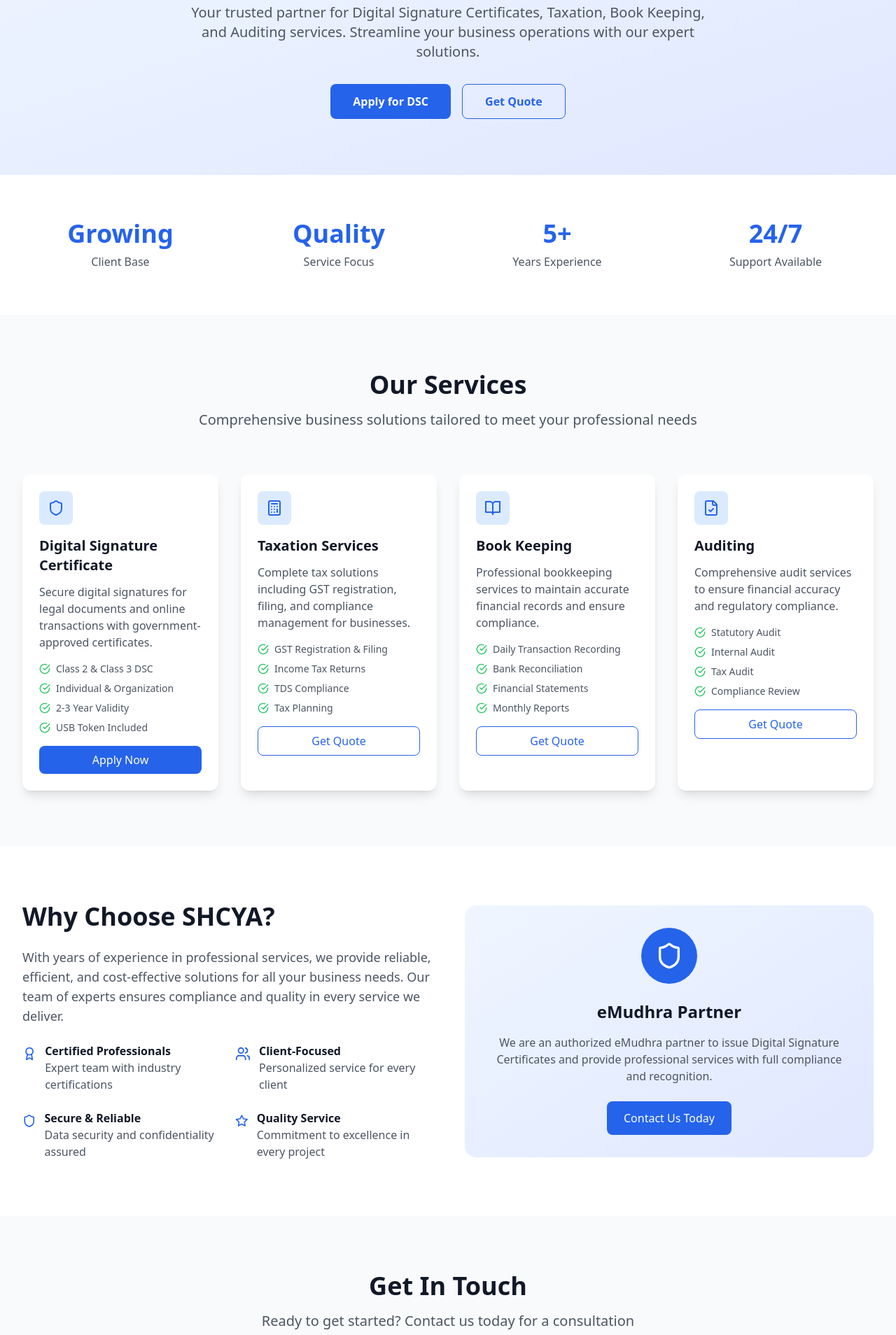
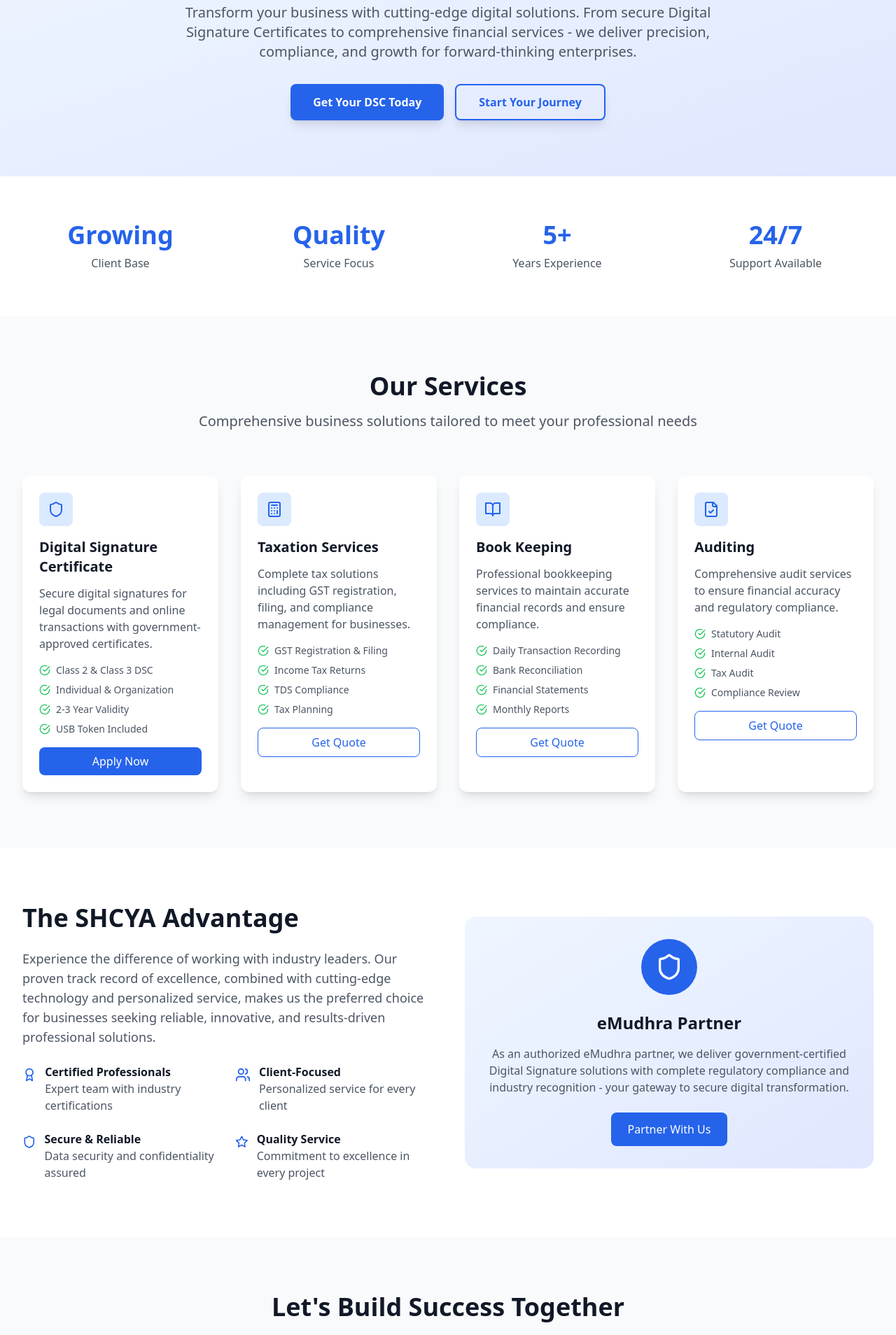
Before and after one commit to shcya/shcya, a React (Vite) app: page / in a window 1280 px wide. Shown: the part 240-2148 px from the top of the page at 70% size. Built offline with nearby package versions, Linux system fonts and the light colour scheme; no server answers.

Commit message:
Update hero section with more professional and catchy content

```diff
--- a/src/App.tsx
+++ b/src/App.tsx
@@ -444,24 +444,24 @@ const App = () => {
         <div className="max-w-7xl mx-auto px-4 sm:px-6 lg:px-8">
           <div className="text-center">
             <h1 className="text-4xl md:text-6xl font-bold text-gray-900 mb-6">
-              Professional <span className="text-blue-600">Digital Services</span>
+              Empowering Business <span className="text-blue-600">Excellence</span>
             </h1>
             <p className="text-xl text-gray-600 mb-8 max-w-3xl mx-auto">
-              Your trusted partner for Digital Signature Certificates, Taxation, Book Keeping, and Auditing services.
-              Streamline your business operations with our expert solutions.
+              Transform your business with cutting-edge digital solutions. From secure Digital Signature Certificates
+              to comprehensive financial services - we deliver precision, compliance, and growth for forward-thinking enterprises.
             </p>
             <div className="flex flex-col sm:flex-row gap-4 justify-center">
               <button
                 onClick={() => setShowDSCForm(true)}
-                className="bg-blue-600 text-white px-8 py-3 rounded-lg font-semibold hover:bg-blue-700 transition-colors"
+                className="bg-blue-600 text-white px-8 py-3 rounded-lg font-semibold hover:bg-blue-700 transition-all duration-300 transform hover:scale-105 shadow-lg hover:shadow-xl"
               >
-                Apply for DSC
+                Get Your DSC Today
               </button>
               <button
                 onClick={() => setShowServiceForm(true)}
-                className="border border-blue-600 text-blue-600 px-8 py-3 rounded-lg font-semibold hover:bg-blue-50 transition-colors"
+                className="border-2 border-blue-600 text-blue-600 px-8 py-3 rounded-lg font-semibold hover:bg-blue-600 hover:text-white transition-all duration-300 transform hover:scale-105 shadow-lg hover:shadow-xl"
               >
-                Get Quote
+                Start Your Journey
               </button>
             </div>
           </div>
@@ -534,10 +534,11 @@ const App = () => {
         <div className="max-w-7xl mx-auto px-4 sm:px-6 lg:px-8">
           <div className="grid grid-cols-1 lg:grid-cols-2 gap-12 items-center">
             <div>
-              <h2 className="text-3xl md:text-4xl font-bold text-gray-900 mb-6">Why Choose SHCYA?</h2>
+              <h2 className="text-3xl md:text-4xl font-bold text-gray-900 mb-6">The SHCYA Advantage</h2>
               <p className="text-lg text-gray-600 mb-6">
-                With years of experience in professional services, we provide reliable, efficient, and cost-effective solutions
-                for all your business needs. Our team of experts ensures compliance and quality in every service we deliver.
+                Experience the difference of working with industry leaders. Our proven track record of excellence,
+                combined with cutting-edge technology and personalized service, makes us the preferred choice for
+                businesses seeking reliable, innovative, and results-driven professional solutions.
               </p>
               <div className="grid grid-cols-1 sm:grid-cols-2 gap-6">
                 <div className="flex items-start space-x-3">
@@ -577,14 +578,14 @@ const App = () => {
                 </div>
                 <h3 className="text-2xl font-bold text-gray-900 mb-4">eMudhra Partner</h3>
                 <p className="text-gray-600 mb-6">
-                  We are an authorized eMudhra partner to issue Digital Signature Certificates and provide professional services
-                  with full compliance and recognition.
+                  As an authorized eMudhra partner, we deliver government-certified Digital Signature solutions
+                  with complete regulatory compliance and industry recognition - your gateway to secure digital transformation.
                 </p>
                 <button
                   onClick={() => setShowServiceForm(true)}
                   className="bg-blue-600 text-white px-6 py-3 rounded-lg hover:bg-blue-700 transition-colors"
                 >
-                  Contact Us Today
+                  Partner With Us
                 </button>
               </div>
             </div>
@@ -596,8 +597,8 @@ const App = () => {
       <section id="contact" className="py-20 bg-gray-50">
         <div className="max-w-7xl mx-auto px-4 sm:px-6 lg:px-8">
           <div className="text-center mb-16">
-            <h2 className="text-3xl md:text-4xl font-bold text-gray-900 mb-4">Get In Touch</h2>
-            <p className="text-xl text-gray-600">Ready to get started? Contact us today for a consultation</p>
+            <h2 className="text-3xl md:text-4xl font-bold text-gray-900 mb-4">Let's Build Success Together</h2>
+            <p className="text-xl text-gray-600">Ready to transform your business? Connect with our experts for a personalized consultation</p>
           </div>
 
           <div className="grid grid-cols-1 md:grid-cols-3 gap-8">
@@ -642,7 +643,7 @@ const App = () => {
                 <span className="text-xl font-bold">SHCYA</span>
               </div>
               <p className="text-gray-400">
-                Your trusted partner for professional digital services and business solutions.
+                Pioneering digital excellence and business transformation through innovative professional services.
               </p>
             </div>
 
```
